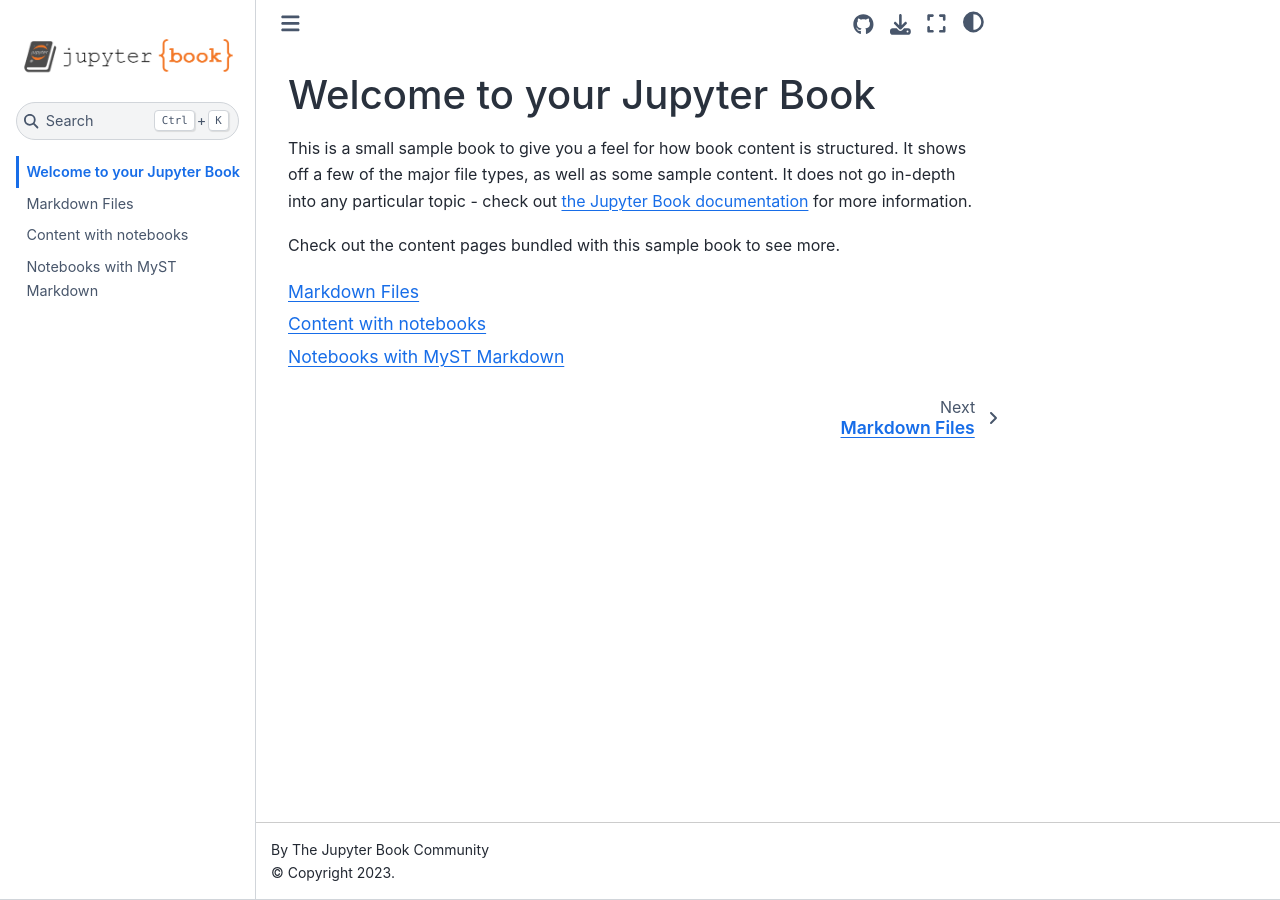
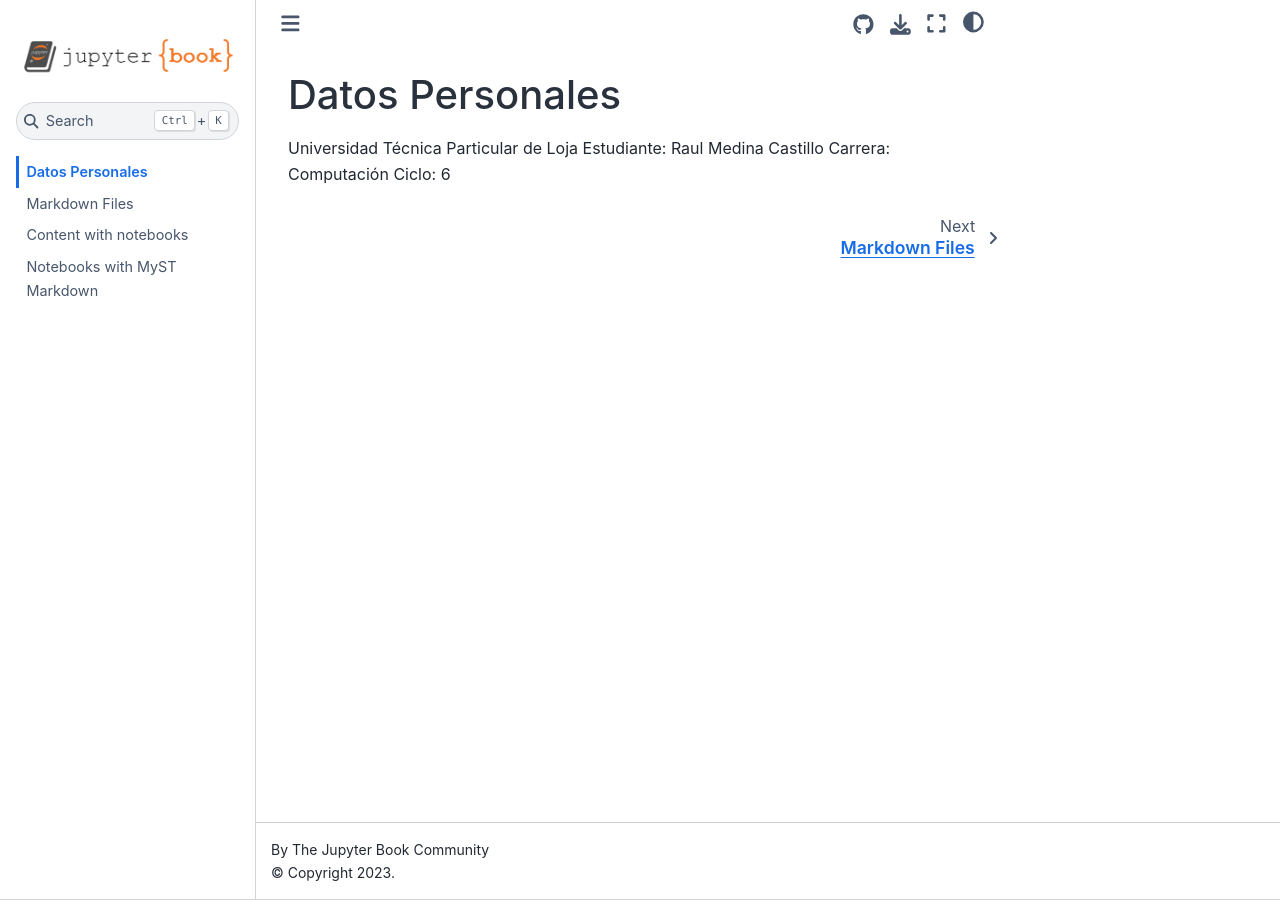
Before and after one commit to raul8005/PlaraformaWeb, a Jupyter Book: the page built from intro.md, in a window 1280 px wide. Built offline with Jupyter Book 1.0.4 settings and Sphinx 7.4.7 and the Sphinx Book theme 1.1.4, drawn with Linux system fonts in a browser that asks for light colours.

Commit message:
Update intro.md

````diff
--- a/intro.md
+++ b/intro.md
@@ -1,11 +1,6 @@
-# Welcome to your Jupyter Book
+# Datos Personales
 
-This is a small sample book to give you a feel for how book content is
-structured.
-It shows off a few of the major file types, as well as some sample content.
-It does not go in-depth into any particular topic - check out [the Jupyter Book documentation](https://jupyterbook.org) for more information.
-
-Check out the content pages bundled with this sample book to see more.
-
-```{tableofcontents}
-```
+Universidad Técnica Particular de Loja
+Estudiante: Raul Medina Castillo
+Carrera: Computación
+Ciclo: 6
````
